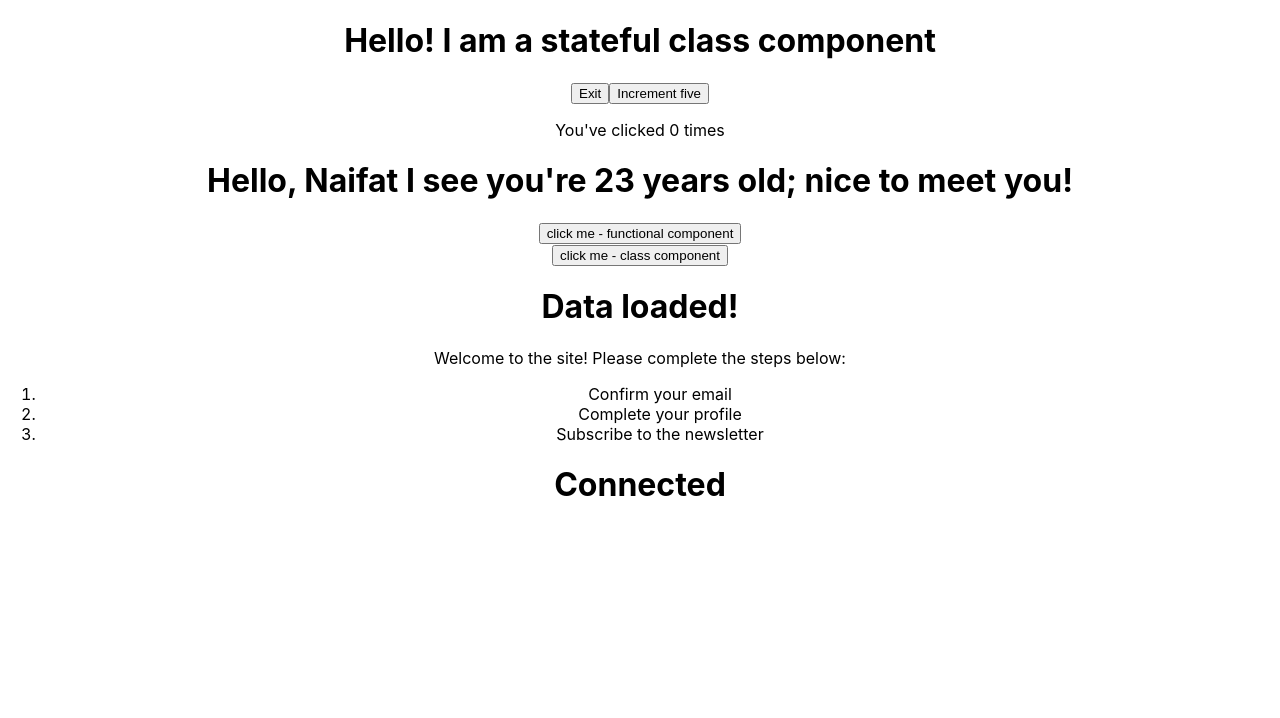
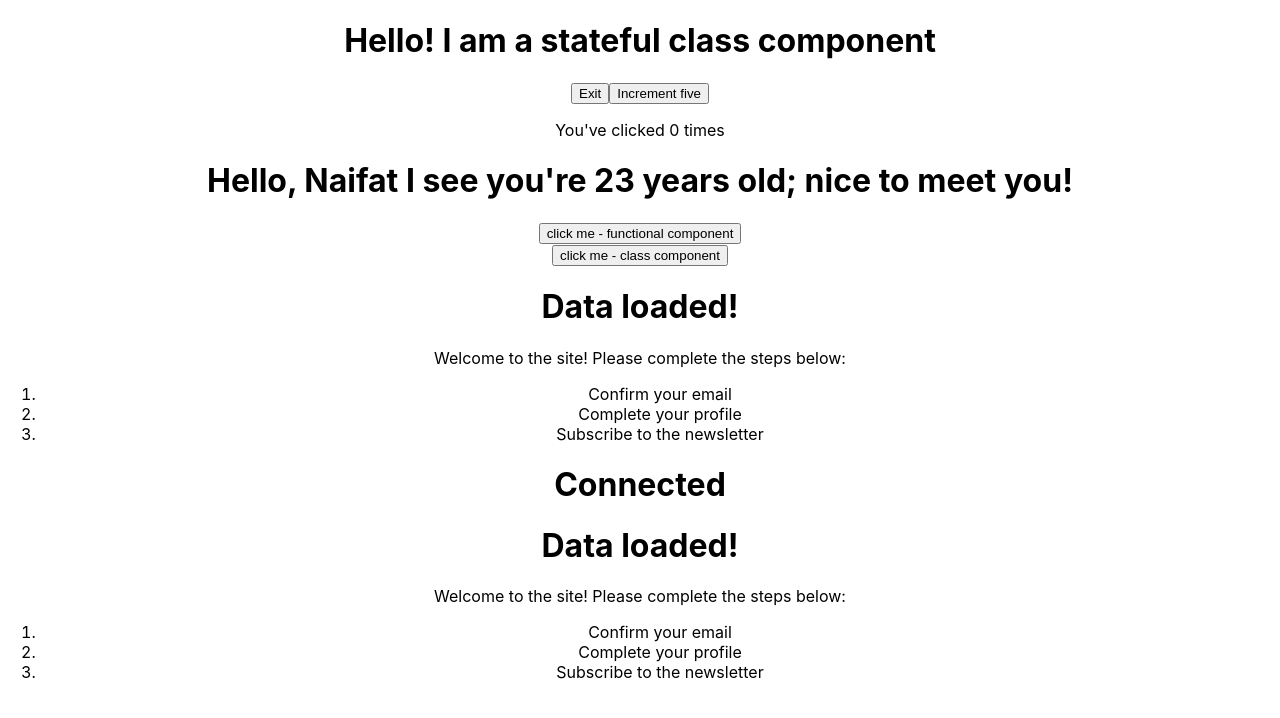
Before and after one commit to NaifatSelina/gitpod-react, a React (Create React App) app in the folder my-app/: page / in a window 1280 px wide. Shown: the top 718 px of the page. Built offline with nearby package versions, Linux system fonts and the light colour scheme.

Commit message:
Add nesting components to display user data and a message to the user depending on authentication

```diff
--- a/my-app/src/App.js
+++ b/my-app/src/App.js
@@ -7,6 +7,8 @@
 import ConditionalRenderingClass from "./components/ConditionalRenderingClass";
 import ConditionalRenderingFunctional from "./components/ConditionalRenderingFunctional";
 import EventBinding from './components/EventBinding';
+import NestingComponents from './components/NestingComponents';
+
 
 
 function App() {
@@ -18,6 +20,7 @@
       <EventsClass />
       <ConditionalRenderingClass />
       <ConditionalRenderingFunctional connected={true} />
+      < NestingComponents />
     </div>
   );
 }
--- /dev/null
+++ b/my-app/src/components/NestingComponents.js
@@ -0,0 +1,23 @@
+import React, { Component } from 'react'
+import UserData from './UserData'
+import UserMessage from './UserMessage'
+
+class NestingComponents extends Component {
+    constructor(props) {
+        super(props)
+        this.state = {
+            isLoaded: true,
+            isLoggedIn: true,
+        }
+    }
+    render() {
+        return (
+            <div>
+                <UserData isLoaded={this.state.isLoaded} />
+                <UserMessage isLoggedIn={this.state.isLoggedIn} />
+            </div>
+        )
+    }
+}
+
+export default NestingComponents
--- /dev/null
+++ b/my-app/src/components/UserData.js
@@ -0,0 +1,11 @@
+import React from 'react'
+
+function UserData(props) {
+    return (
+        <div>
+            <h1>{props.isLoaded ? 'Data loaded!' : 'Loading ...'}</h1>
+        </div>
+    )
+}
+
+export default UserData
--- /dev/null
+++ b/my-app/src/components/UserMessage.js
@@ -0,0 +1,24 @@
+import React from 'react'
+
+function UserMessage(props) {
+    return (
+        <div>
+            {
+                props.isLoggedIn ? (
+                    <div>
+                        <p>Welcome to the site! Please complete the steps below:</p>
+                        <ol>
+                            <li>Confirm your email</li>
+                            <li>Complete your profile</li>
+                            <li>Subscribe to the newsletter</li>
+                        </ol>
+                    </div>
+                ) : (
+                    <p>Please sign in</p>
+                )
+            }
+        </div>
+    )
+}
+
+export default UserMessage
```
Also changed, not shown: my-app/src/components/MethodsAsPropsChild.js (added), my-app/src/components/MethodsAsPropsParent copy.js (added).
